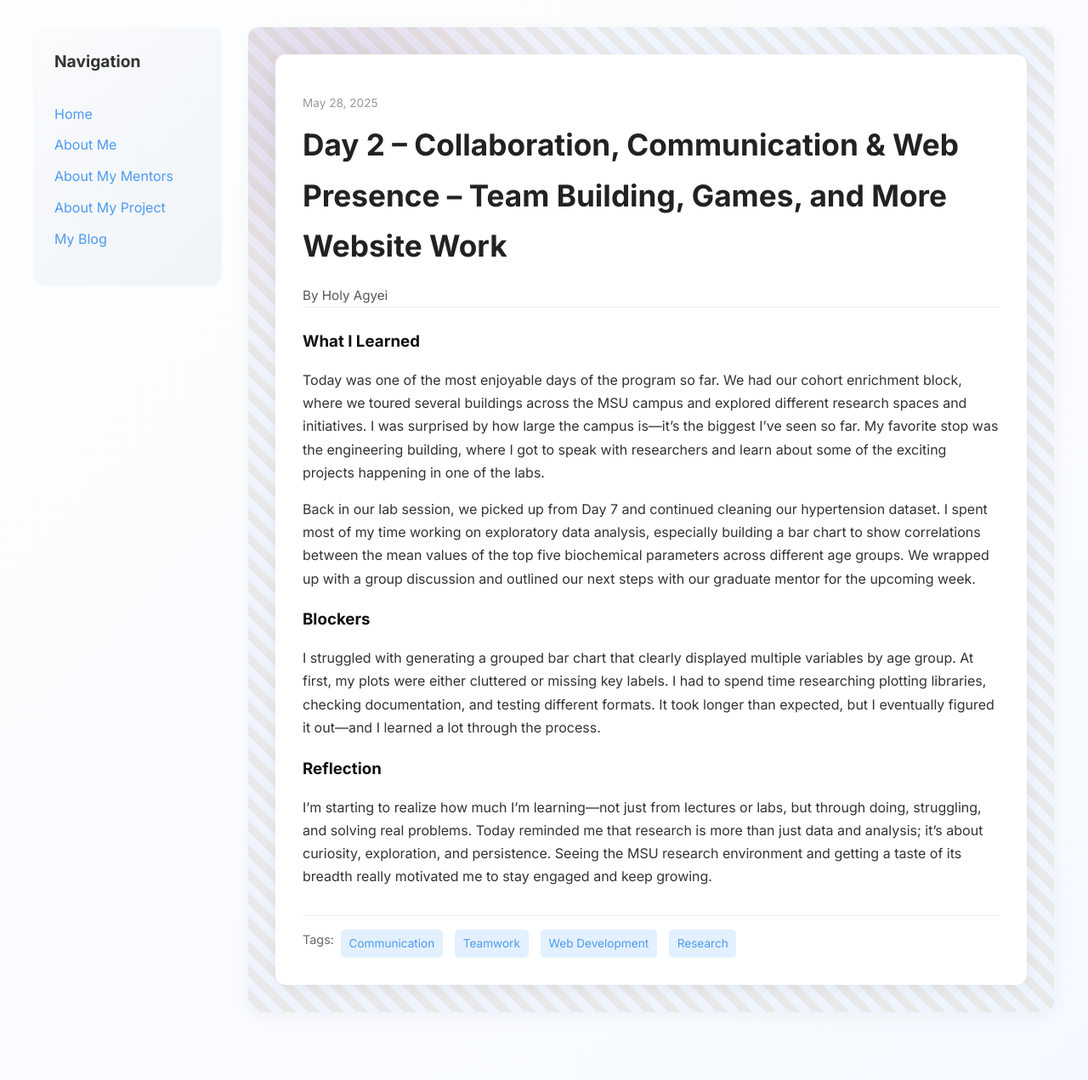
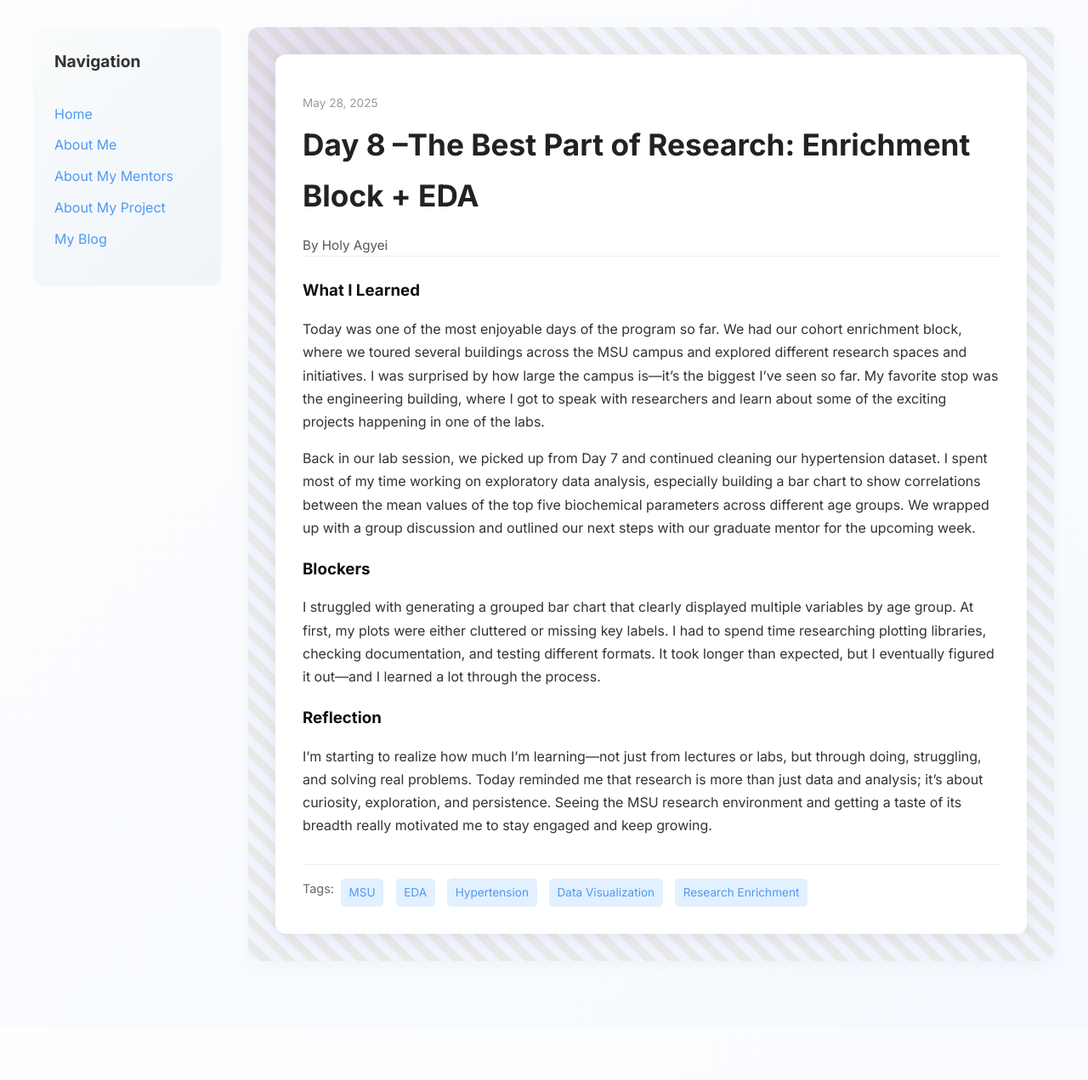
Before and after one commit to holly-agyei/holly-agyei.github.io, a Jekyll site: the page built from _posts/2025-06-05-day-8.md, in a window 1280 px wide. Shown: the whole page at 85% size. Built offline with Jekyll 4.4.1, drawn with Linux system fonts in a browser that asks for light colours; after the commit the page ends 1211 px from its top, so only the background shows below that.

Commit message:
Update 2025-06-05-day-8.md

```diff
--- a/_posts/2025-06-05-day-8.md
+++ b/_posts/2025-06-05-day-8.md
@@ -1,10 +1,10 @@
 ---
 layout: post
-title: "Day 2 – Collaboration, Communication & Web Presence – Team Building, Games, and More Website Work"
+title: "Day 8 –The Best Part of Research: Enrichment Block + EDA"
 date: 2025-05-28
 author: Holy Agyei
-permalink: /day2.html
-tags: ["Communication", "Teamwork", "Web Development", "Research"]
+permalink: /day8.html
+tags: ["MSU", "EDA", "Hypertension", "Data Visualization", "Research Enrichment"]
 
 what_i_learned: |
   Today was one of the most enjoyable days of the program so far. We had our cohort enrichment block, where we toured several buildings across the MSU campus and explored different research spaces and initiatives. I was surprised by how large the campus is—it’s the biggest I’ve seen so far. My favorite stop was the engineering building, where I got to speak with researchers and learn about some of the exciting projects happening in one of the labs.
```
